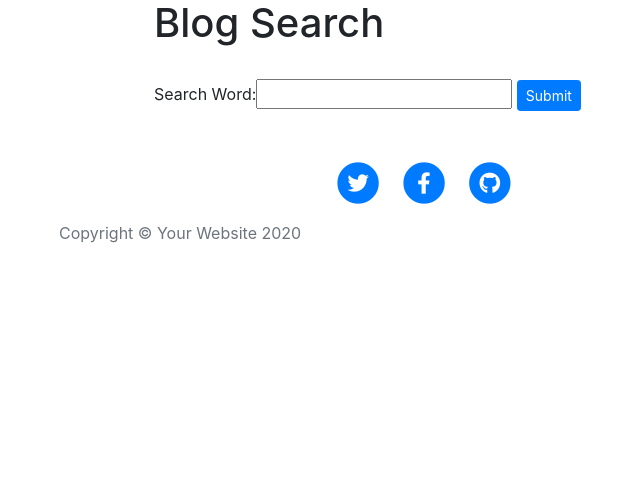
After one commit to JHtaeng/django-project, a Django app: page /blog/search/ in a window 1280 px wide. The commit adds this page. Shown: the part 81-582 px from the top of the page, without its empty margins (216-856 px from the left). Run offline with Django 3.2, Linux system fonts and the light colour scheme; some libraries are stand-ins or nearby versions.

```diff
--- /dev/null
+++ b/ch99/blog/forms.py
@@ -0,0 +1,4 @@
+from django import forms
+
+class PostSearchForm(forms.Form):
+    search_word = forms.CharField(label='Search Word')
--- /dev/null
+++ b/ch99/blog/templates/blog/post_search.html
@@ -0,0 +1,53 @@
+{% extends "base.html" %}
+
+{% load static %}
+
+{% block title %}post_search.html{% endblock %}
+
+{% block header %}
+<header class="masthead" style="background-image: url({% static 'img/up-bg.jpg' %})">
+    <div class="overlay"></div>
+    <div class="container">
+      <div class="row">
+        <div class="col-lg-8 col-md-10 mx-auto">
+          <div class="site-heading">
+            <h1>Search</h1>
+                <span class="subheading">검색</span>
+          </div>
+        </div>
+      </div>
+    </div>
+  </header>
+{% endblock %}
+
+{% block content %}
+
+<div class="container">
+    <div class="row">
+        <div class="col-lg-6 col-md-10 mx-auto">
+
+            <h1>Blog Search</h1>
+            <br>
+
+            <form action="." method="post"> {% csrf_token %}
+                {{ form.as_table }}
+                <input type="submit" value="Submit" class="btn btn-primary btn-sm">
+            </form>
+
+            <br/><br/>
+
+            {% if object_list %}
+                {% for post in object_list %}
+                <h2><a href='{{ post.get_absolute_url }}'>{{ post.title }}</a></h2>
+                {{ post.modify_dt|date:"N d, Y" }}
+                <p>{{ post.description }}</p>
+                {% endfor %}
+
+            {% elif search_term %}
+            <b><i>Search Word({{ search_term }}) Not Found !</i></b>
+            {% endif %}
+        </div>
+    </div>
+</div>
+
+{% endblock %}
--- a/ch99/blog/urls.py
+++ b/ch99/blog/urls.py
@@ -23,4 +23,6 @@ urlpatterns = [
     path('tag/', views.TagCloudTV.as_view(), name='tag_cloud'),
 
     path('tag/<str:tag>/', views.TaggedObjectLV.as_view(),name='tagged_object_list'),
+
+    path('search/', views.SearchFormView.as_view(), name = 'search'),
 ]
--- a/ch99/blog/views.py
+++ b/ch99/blog/views.py
@@ -6,6 +6,11 @@ from django.views.generic.dates import DayArchiveView, TodayArchiveView
 from django.conf import settings
 
 from blog.models import Post
+
+from django.views.generic import FormView
+from blog.forms import PostSearchForm
+from django.db.models import Q
+from django.shortcuts import render
 
 class PostLV(ListView):
     model = Post
@@ -62,3 +67,18 @@ class PostDV(DetailView):
         context['disqus_url'] = f"{settings.DISQUS_MY_DOMAIN}{self.object.get_absolute_url()}"
         context['disqus_title'] = f"{self.object.slug}"
         return context
+
+class SearchFormView(FormView):
+    form_class = PostSearchForm
+    template_name = 'blog/post_search.html'
+
+    def form_valid(self, form):
+        searchWord = form.cleaned_data['search_word']
+        post_list = Post.objects.filter(Q(title__icontains=searchWord) | Q(description__icontains=searchWord) | Q(content__icontains = searchWord)).distinct()
+
+        context = {}
+        context['form'] = form
+        context['search_term'] = searchWord
+        context['object_list'] = post_list
+
+        return render(self.request, self.template_name, context)
--- a/ch99/mysite/settings.py
+++ b/ch99/mysite/settings.py
@@ -41,6 +41,8 @@ INSTALLED_APPS = [
     'blog.apps.BlogConfig',
     'taggit.apps.TaggitAppConfig',
     'taggit_templatetags2',
+    'photo.apps.PhotoConfig',
+
 ]
 
 MIDDLEWARE = [
--- a/ch99/templates/base.html
+++ b/ch99/templates/base.html
@@ -46,8 +46,8 @@
             <div class="dropdown-menu" aria-labelledby="navbarDropdown">
               <a class="dropdown-item" href={% url 'blog:index'%}>Post</a>
               <a class="dropdown-item" href={% url 'blog:post_archive'%}>Archive</a>
-              <div class="dropdown-divider"></div>
-              <a class="dropdown-item" href="#">Something else here</a>
+              <!--<div class="dropdown-divider"></div>-->
+              <a class="dropdown-item" href={% url 'blog:search'%}>Search</a>
             </div>
           </li>
 
```
Also changed, not shown: ch99/photo/fields.py (added, +42 -0 lines).
